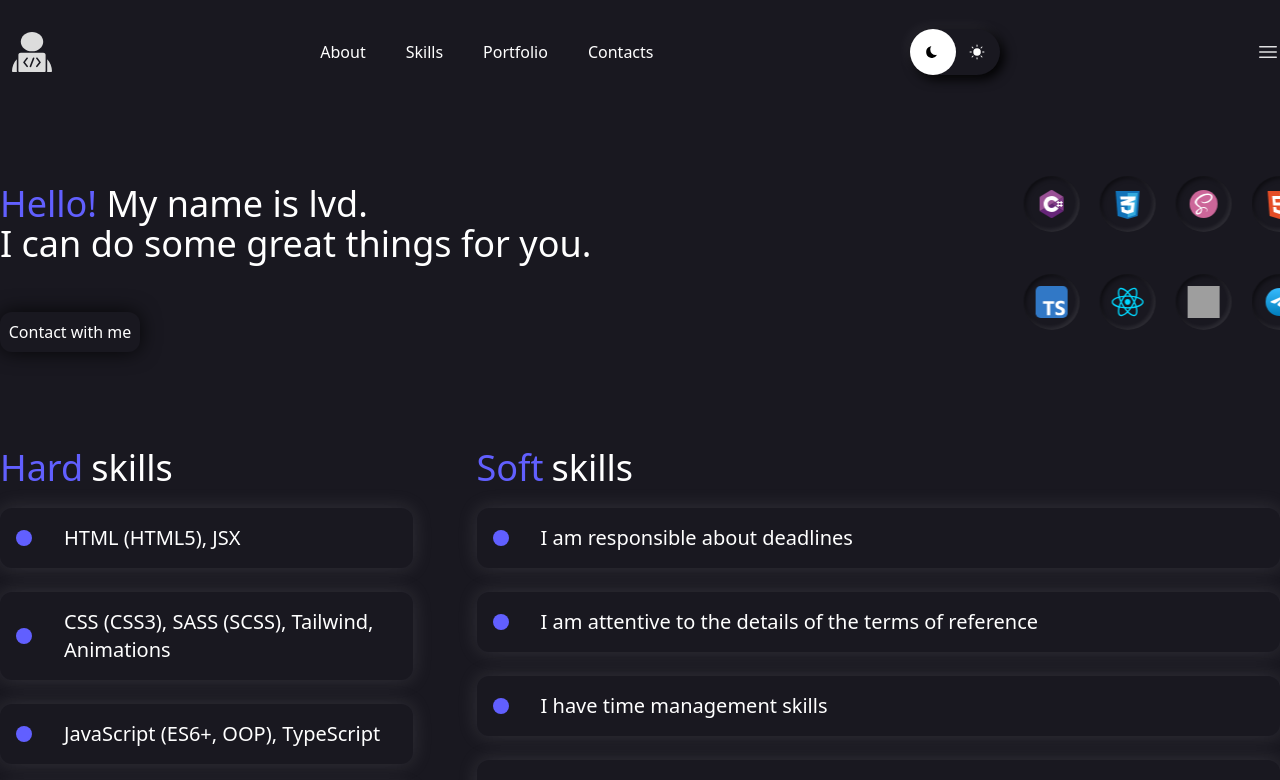
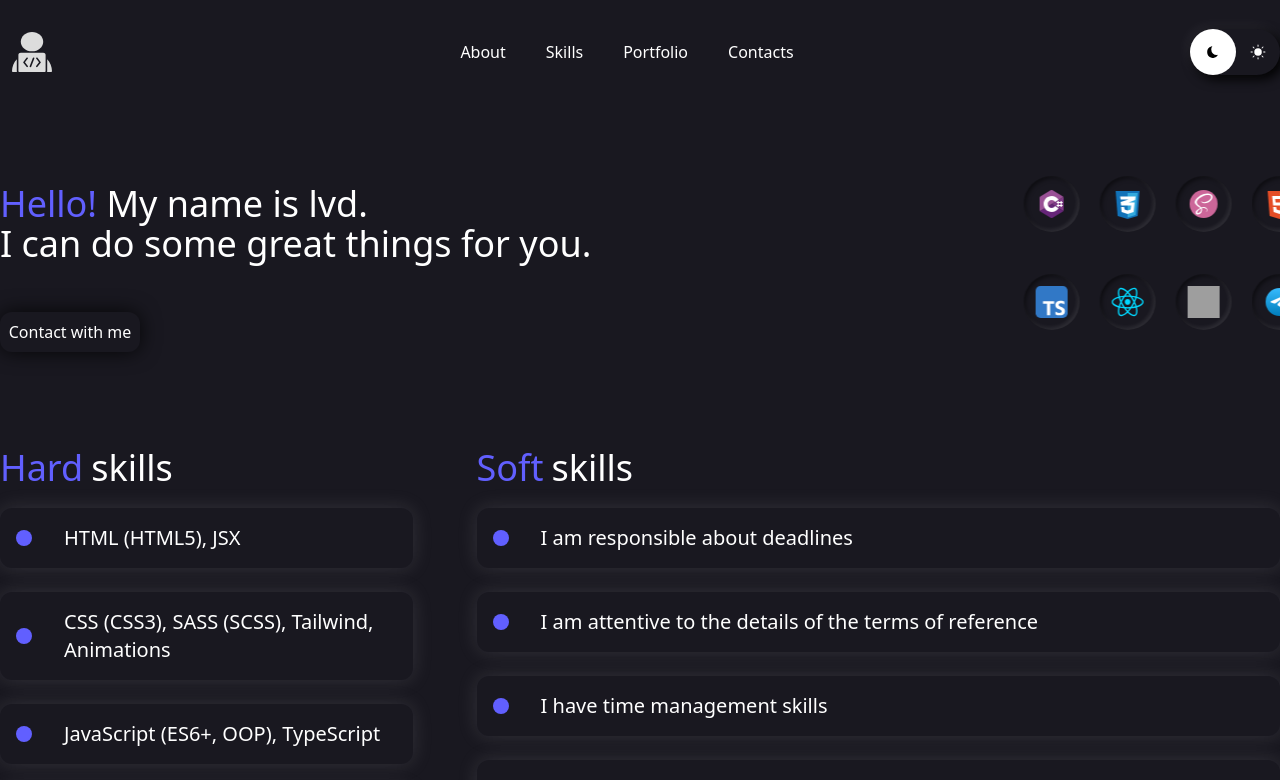
Before and after one commit to lvd536/portfolio, a React (Vite) app: page / in a window 1280 px wide. Shown: the top 780 px of the page. Built offline with nearby package versions, Linux system fonts and the light colour scheme; grey boxes are pictures that could not be loaded.

Commit message:
- Burger adaptive

```diff
--- a/src/components/Navigation/Bar.tsx
+++ b/src/components/Navigation/Bar.tsx
@@ -9,7 +9,7 @@ export default function Bar() {
     });
   };
   return (
-    <div>
+    <div className="block sm:hidden">
       {!isBurgerOpen && <svg
         xmlns="http://www.w3.org/2000/svg"
         fill="none"
```
